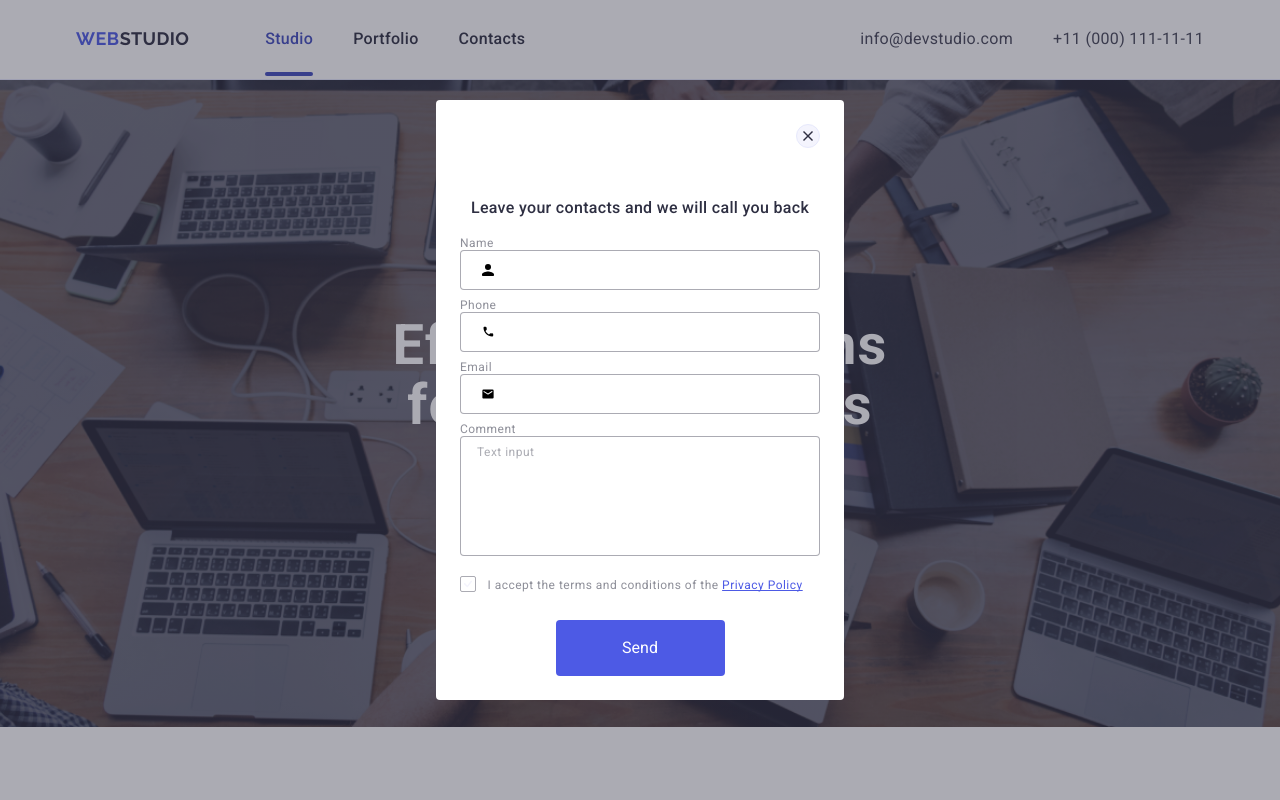
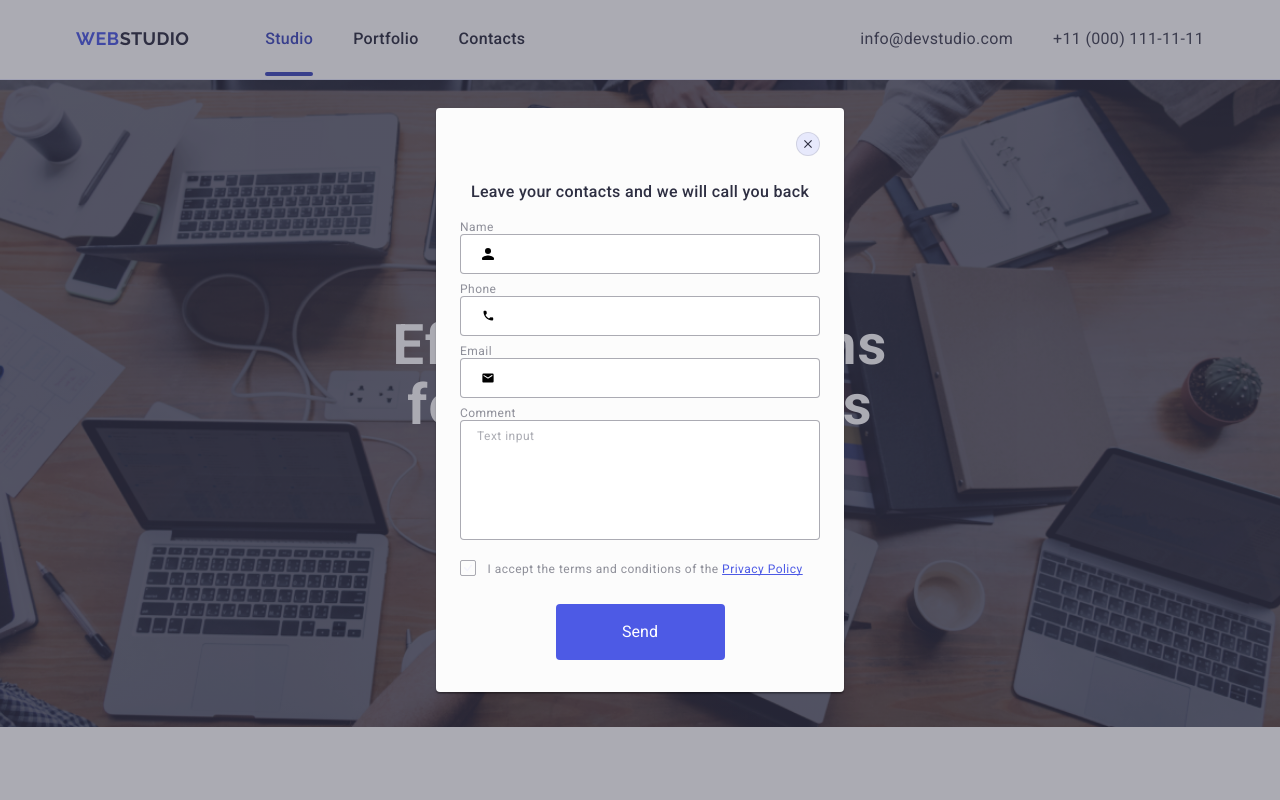
Before and after one commit to artem-il2004/goit-markup-hw-05, a plain HTML site: page index.html in a window 1280 px wide. Shown: the top 800 px of the page. Drawn offline with nearby package versions, Linux system fonts and the light colour scheme.

Commit message:
commit 3

```diff
--- a/css/styles.css
+++ b/css/styles.css
@@ -616,6 +616,7 @@ a {
         line-height: 1.5;
         letter-spacing: 0.02em;
         color: #fff;
+        margin-bottom: 16px
 }
 .email-input
 {
@@ -637,13 +638,15 @@ a {
         letter-spacing: 0.02em;
         color: #fff;
 }
-
+.form-footer {
+    gap: 24px;
+}
 .email-input-field
 { margin-top: 16px;
     box-shadow: 0 4px 4px 0 rgba(0, 0, 0, 0.15);
     border: 1px solid #fff;
         border-radius: 4px;
-        width: 100%;
+        width: 264px;;
         height: 40px;
         background-color: transparent;
         font-weight: 400;
@@ -651,6 +654,7 @@ a {
             line-height: 2;
             letter-spacing: 0.04em;
             color: #fff;
+            padding-left: 16px;
 }
 .submit-btn
 { margin-left: 24px;
@@ -661,12 +665,12 @@ a {
     gap: 16px;
     border-radius: 4px;
     padding: 8px 24px;
-    width: auto;
-    height: auto;
+    min-width: 165px;
+    height: 40px;
     background: #4d5ae5;
     border: none;
     color: #fff;
-
+cursor: pointer
     font-family: "Roboto", sans-serif;
     font-weight: 500;
         font-size: 16px;
@@ -713,11 +717,14 @@ modal====================================================================
     left: 50%;
     top:50%;
     transform: translate(-50%, -50%);
-    background-color: #fff;
     width: 408px;
     min-height: 584px;
     border-radius: 4px;
    padding: 24px;
+background: #fcfcfc;
+box-shadow:0px 1px 1px rgba(0, 0, 0, 0.14), 0px 1px 3px rgba(0, 0, 0, 0.12), 0px 2px 1px rgba(0, 0, 0, 0.2);
+transition: transform 250ms cubic-bezier(0.4, 0, 0.2, 1);
+padding: 72px 24px 24px 24px;
 }
 
 
@@ -737,17 +744,22 @@ visibility: visible;
     height: 24px;
     width: 24px;
 
-    border-radius: 100%;
+    border-radius: 50%;
 
     fill: #2E2F42;
-    background-color: #F4F4FD;
-    border: 1px solid #e7e9fc;
-
+    background-color: #e7e9fc;;
+    border: 1px solid rgba(0, 0, 0, 0.1);
+padding: 0;
+cursor: pointer;
     display: flex;
     align-items: center;
     justify-content: center;
+    transition: background-color 250ms cubic-bezier(0.4, 0, 0.2, 1), border 250ms cubic-bezier(0.4, 0, 0.2, 1)
+   }
 
-    transition: background-color 250ms cubic-bezier(0.4, 0, 0.2, 1), border 250ms cubic-bezier(0.4, 0, 0.2, 1), fill 250ms cubic-bezier(0.4, 0, 0.2, 1);
+.modal-button-closewndw-svg
+{
+    transition: fill 250ms cubic-bezier(0.4, 0, 0.2, 1);
 }
 
 .modal-button-closewndw:hover,
@@ -772,7 +784,6 @@ visibility: visible;
         color: #2e2f42;
         height: 24px;
         width: 360px;
-        margin-top: 72px;
         margin-bottom: 16px;
 }
 
@@ -789,7 +800,7 @@ border #2E2F42   man #2E2F42
 font-family: "Roboto", sans-serif;
     font-weight: 400;
         font-size: 12px;
-        line-height: 1.16667;
+        line-height: 1.17;
         letter-spacing: 0.04em;
         color: #8e8f99;
         display: block;
--- a/index.html
+++ b/index.html
@@ -485,17 +485,18 @@
         </div>
       </div>
     </footer>
+
     <div class="backdrop is-open">
       <div class="modal">
         <button type="button" class="modal-button-closewndw">
-          <svg height="24" width="24" class="modal-button-closewndw-svg">
+          <svg height="8" width="8" class="modal-button-closewndw-svg">
             <use href="./images/icons.svg#close-modal-window"></use>
           </svg>
         </button>
 
         <p class="modal-title">Leave your contacts and we will call you back</p>
 
-        <form>
+        <form class="form-footer">
           <div class="form-wrapper-cont">
             <label for="user-name" class="modal-label"
               >Name
```
